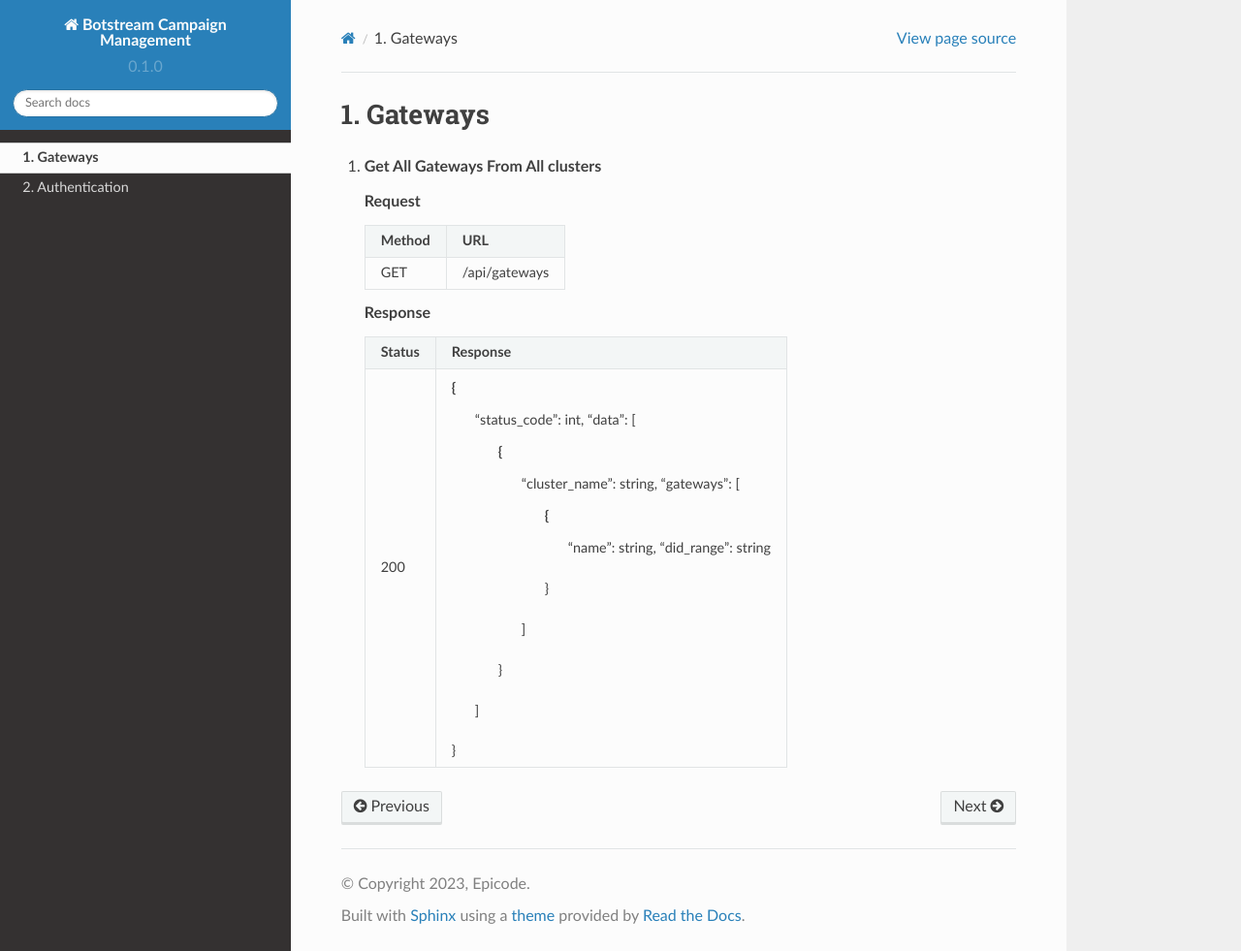
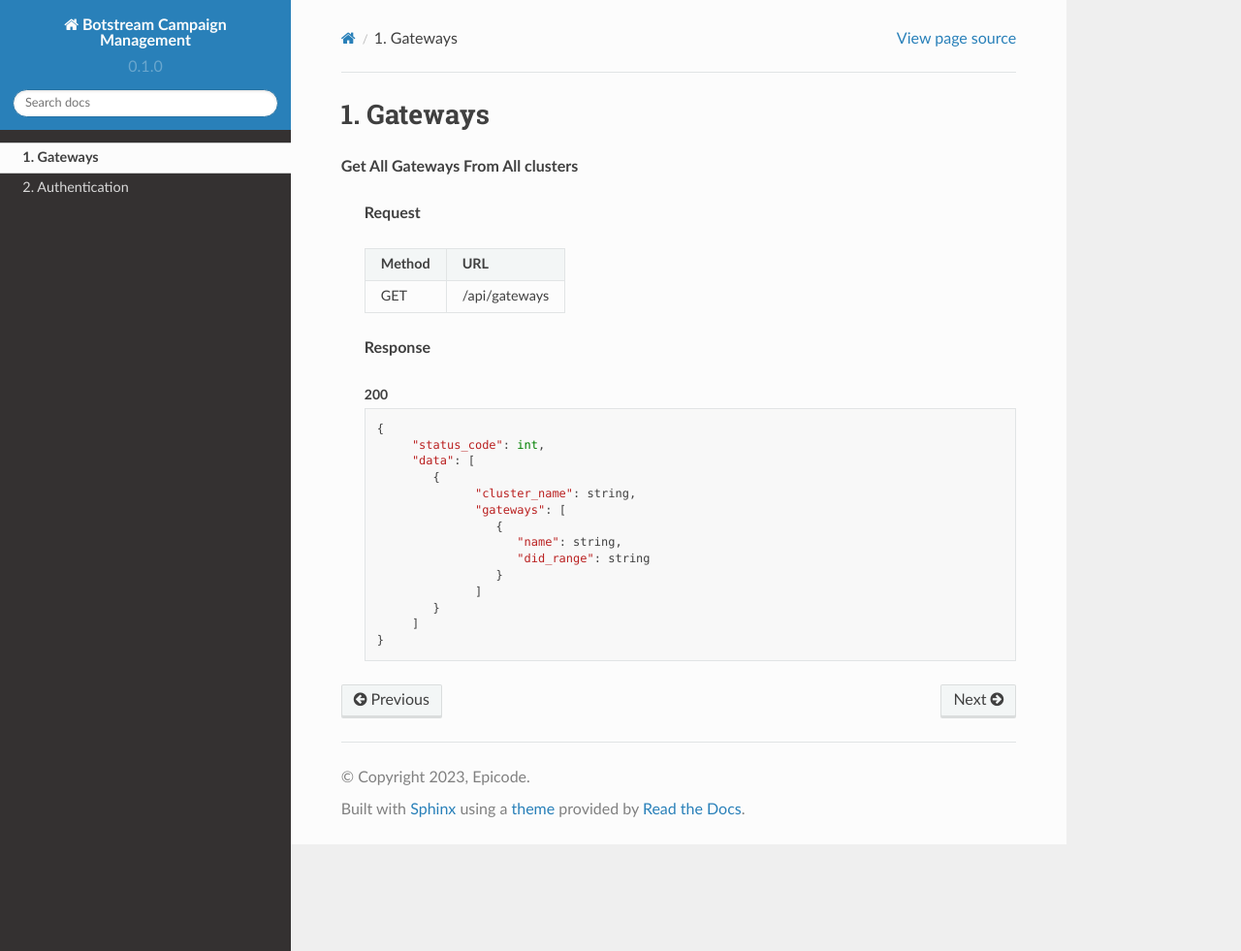
Before and after one commit to ShreekanthPuranik/Campaign-Management, a Sphinx documentation site: the page built from docs/source/gateways.rst, in a window 1280 px wide and 981 px high. Shown: the whole window at 97% size. Built offline with Sphinx 7.4.7 and the Read the Docs theme 2.0.0, drawn with Linux system fonts in a browser that asks for light colours; pages that are not in the unit, such as notebooks, are missing from menus.

Commit message:
Initial comit

```diff
--- a/docs/source/gateways.rst
+++ b/docs/source/gateways.rst
@@ -19,12 +17,13 @@
 
    **Response**
 
-   .. list-table::
+   .. raw:: html
 
-     * - **Status**
-       - **Response**
-     * - 200
-       - {
+      <small style="font-size: 14px;"><strong>200</strong></small>
+
+   .. code-block:: python
+
+       {
             "status_code": int,
             "data": [
                {
@@ -37,4 +36,4 @@
                      ]
                }
             ]
-         }
+       }
```
Also changed, not shown: other parts of docs/source/gateways.rst (+1 -3 lines), docs/source/index.rst (+5 -5 lines).
